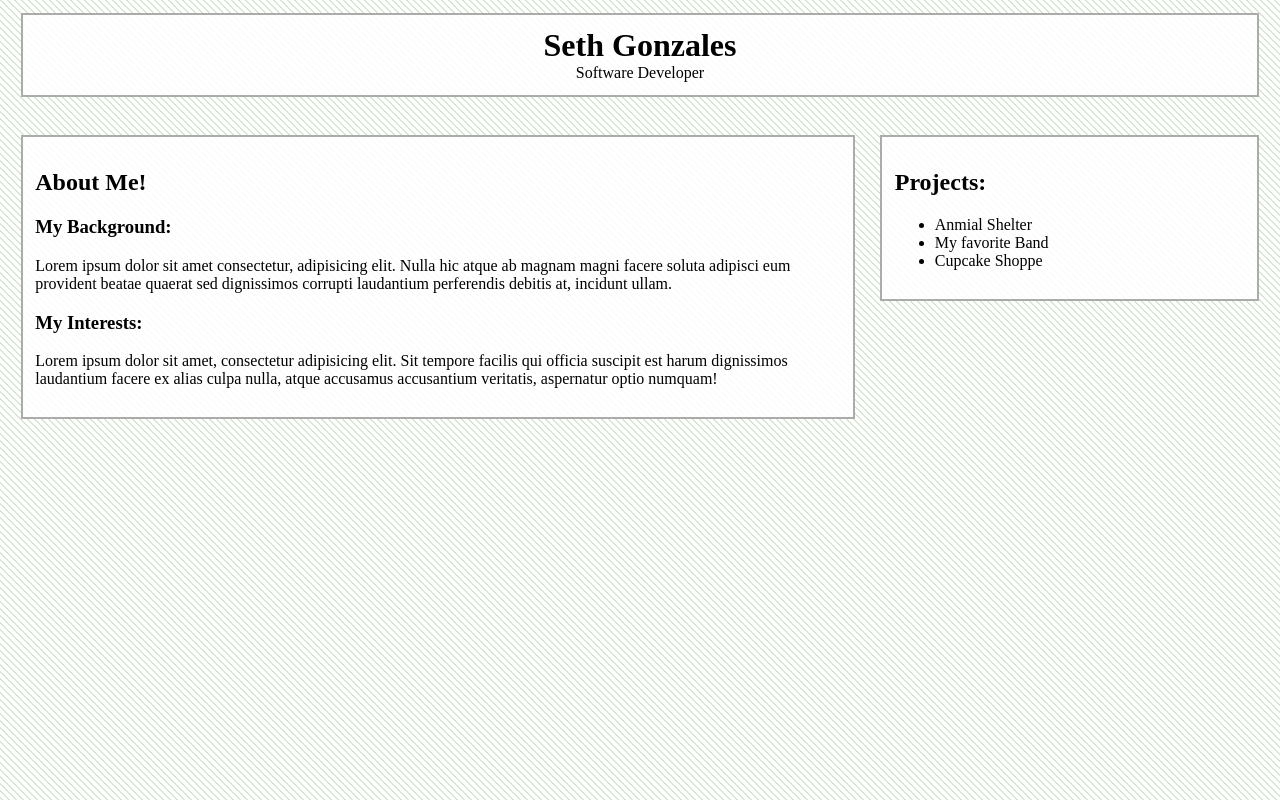
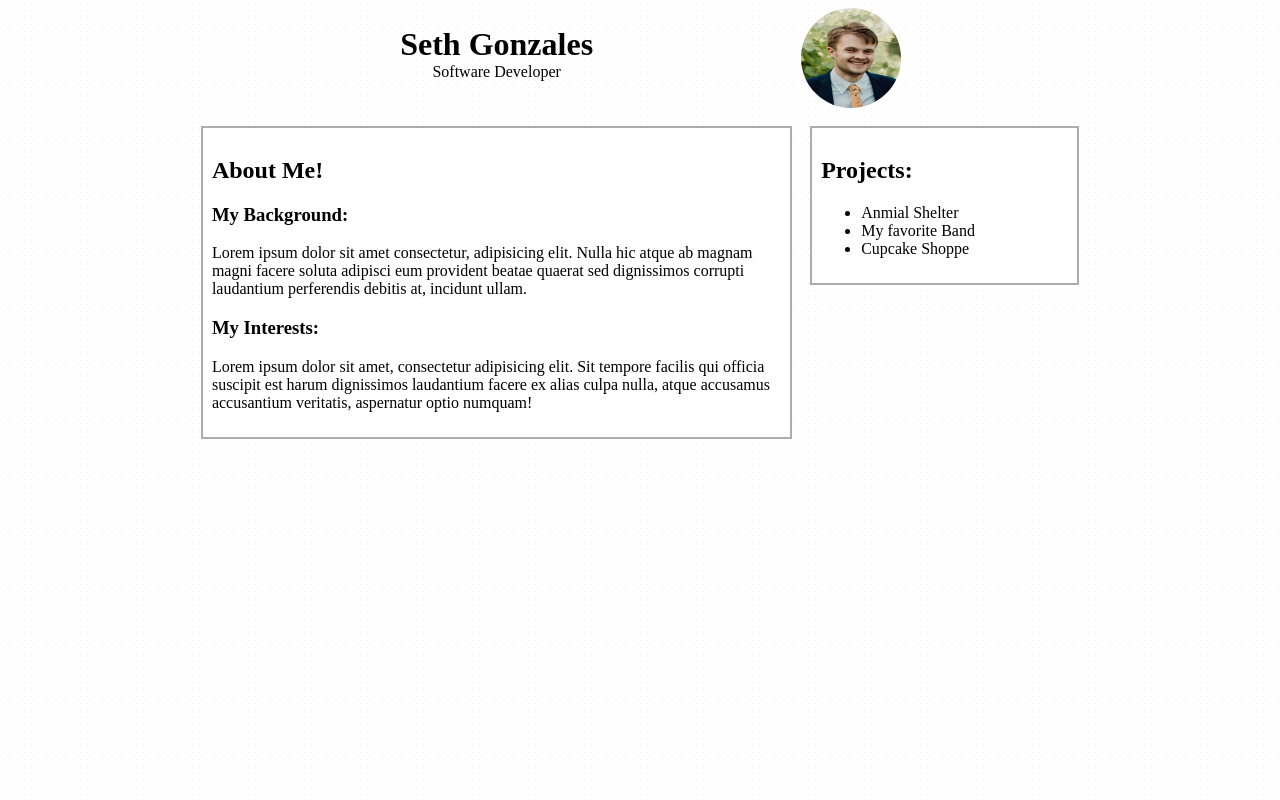
Before and after one commit to sethgonzales/Portfolio, a plain HTML site: page index.html in a window 1280 px wide. Drawn offline with Linux system fonts and the light colour scheme.

Commit message:
add photo as inline element

```diff
--- a/CSS/styles.css
+++ b/CSS/styles.css
@@ -1,33 +1,51 @@
 body {
     background-color: rgba(255, 255, 255, 0.6);
-    background-image: repeating-linear-gradient(45deg,rgba(187, 214, 179, 0.596) 0,rgba(187, 214, 179, 0.596) 1px, rgba(255, 255, 255, 0.6) 0, rgba(255, 255, 255, 0.6) 50%);
+    background-image: radial-gradient(rgba(41, 38, 38, 0.083) 0.5px, rgba(255, 255, 255, 0.6) 0.5px);
     background-size: 7px 7px;
     color: black;
+    margin-left: 15%;
+    margin-right: 15%;
 }
 
-.Header{
+.Header {
     margin: 1%;
-    border: 2px solid rgba(117, 117, 117, 0.596);
-    background-color: rgba(255, 255, 255, 0.891);
-    width: auto;
+    width: 66%;
     height: auto;
     padding: 1%;
     box-sizing: border-box;
+    float: left;
 }
 
-.Header h1{
+.Headshot {
+    width: 100px;
+    height: 100px;
+    position: relative;
+    overflow: hidden;
+    border-radius: 50%;
+}
+
+img {
+    display: inline;
+    margin: 0 auto;
+    height: 100%;
+    width: 100%;
+}
+
+
+.Header h1 {
     text-align: center;
     border: 0;
     margin: 0 1%;
     padding: 0;
 }
 
-.Header p{
+.Header p {
     text-align: center;
     border: 0;
     margin: 0 1%;
     padding: 0;
 }
+
 
 .About-Me {
     float: left;
@@ -36,7 +54,8 @@ body {
     border: 2px solid rgba(117, 117, 117, 0.596);
     /*border-bottom: 2px solid rgba(187, 214, 179, 0.596);
     border-top: 2px solid rgba(187, 214, 179, 0.596); */
-    background-color: rgba(255, 255, 255, 0.891);    padding: 1%;
+    background-color: rgba(255, 255, 255, 0.891);
+    padding: 1%;
     box-sizing: border-box;
 }
 
--- a/index.html
+++ b/index.html
@@ -9,10 +9,16 @@
 </head>
 
 <body>
-    <div class="Header">
-        <h1> Seth Gonzales</h1>
-        <p>Software Developer</P>
+    <div>
+        <div class="Header">
+            <h1> Seth Gonzales</h1>
+            <p>Software Developer</P>
+        </div>
+        <div class="Headshot">
+            <img src="img_0774.jpg" alt="Headshot">
+        </div>
     </div>
+
     <div>
         <div class="About-Me">
             <h2>About Me!</h2>
```
Also changed, not shown: IMG_0774.jpg (added), 1 other file.
